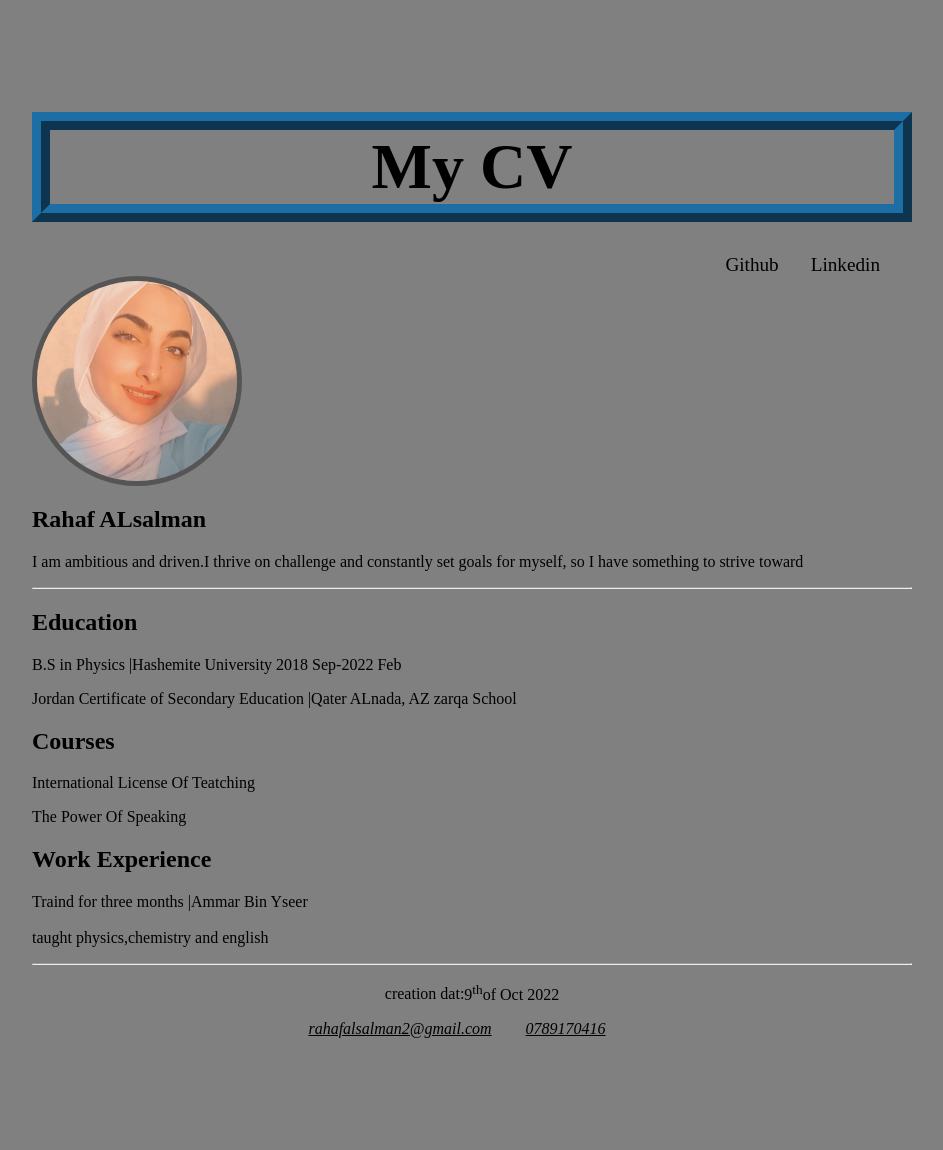
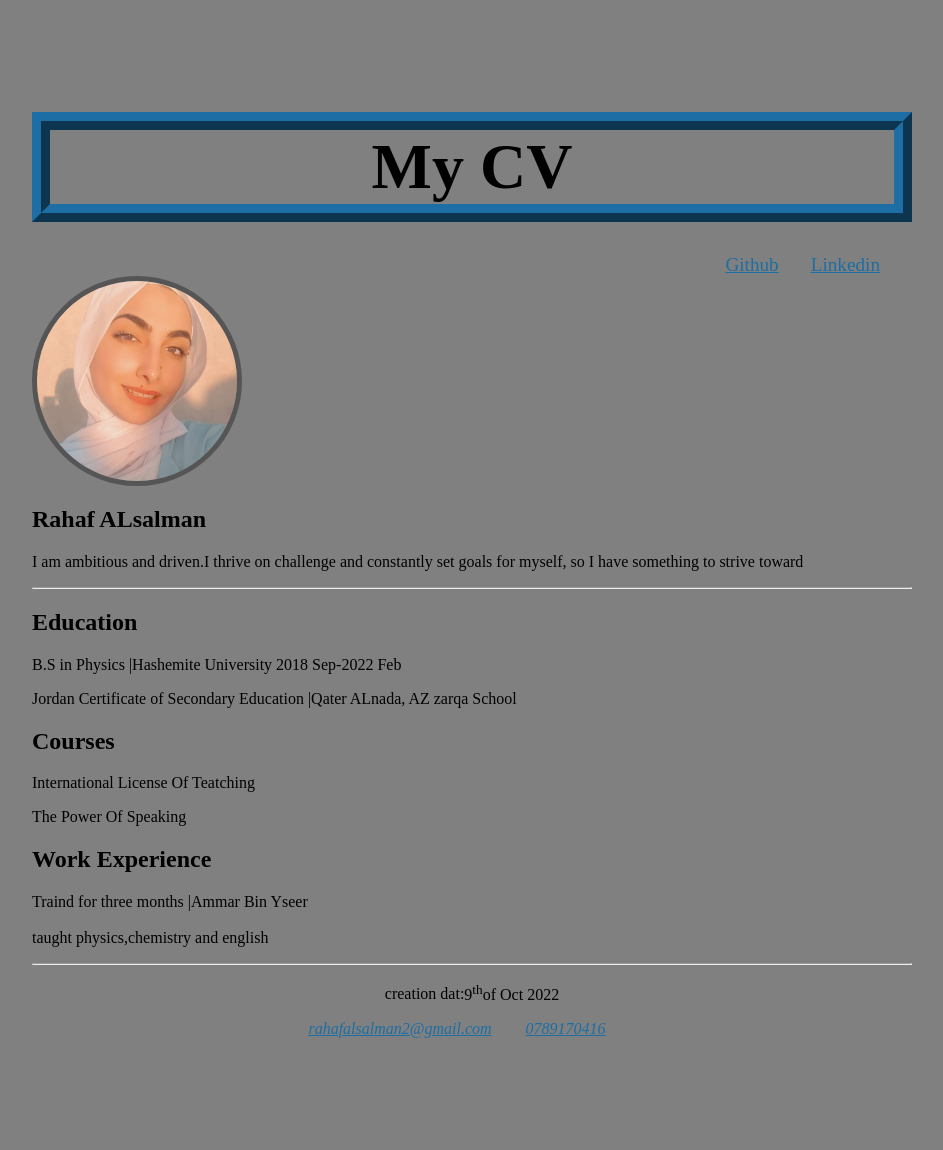
Before and after one commit to RahafAlsalman/coh9-php-assignment, a PHP site: page /cv.html in a window 1280 px wide. Shown: the whole page, without its empty margins (168-1111 px from the left). Run offline with PHP 8.4, Linux system fonts and the light colour scheme.

Commit message:
Update m2-css.css

```diff
--- a/cv/m2-css.css
+++ b/cv/m2-css.css
@@ -40,8 +40,8 @@ h1{
        .style {
         margin-right: 2rem;
         font-size: 1.5vw;
-        text-decoration: none;
-        color: black;
+        text-decoration:underline;
+        color:#1C6EA4;
 
 
        }
@@ -62,6 +62,9 @@ h1{
 
           }
           .comm{
-            color:black;
+            color:#1C6EA4;
             margin:0px 30px 10px 0px;
           }
+     .comm:hover{
+    opacity: ,5;
+  }
```
